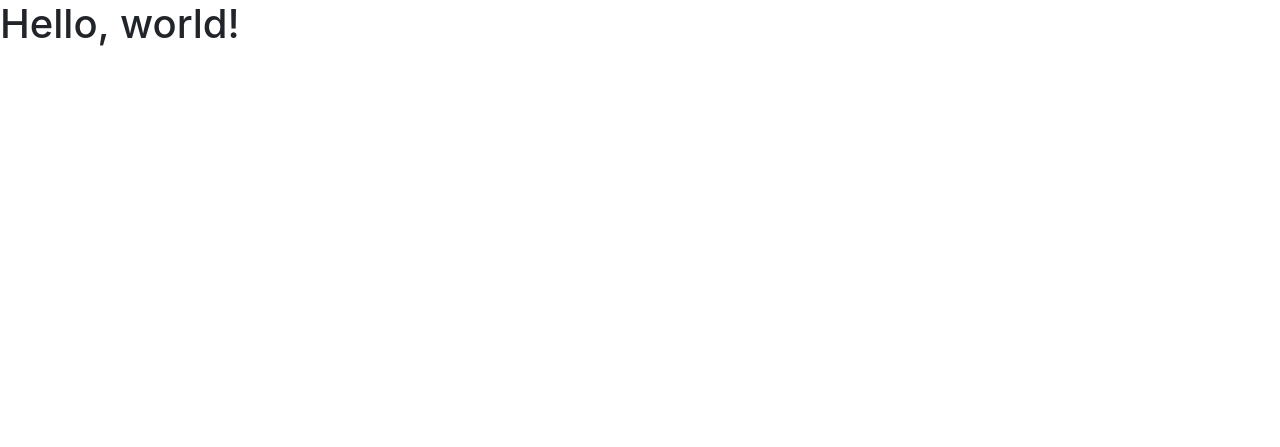
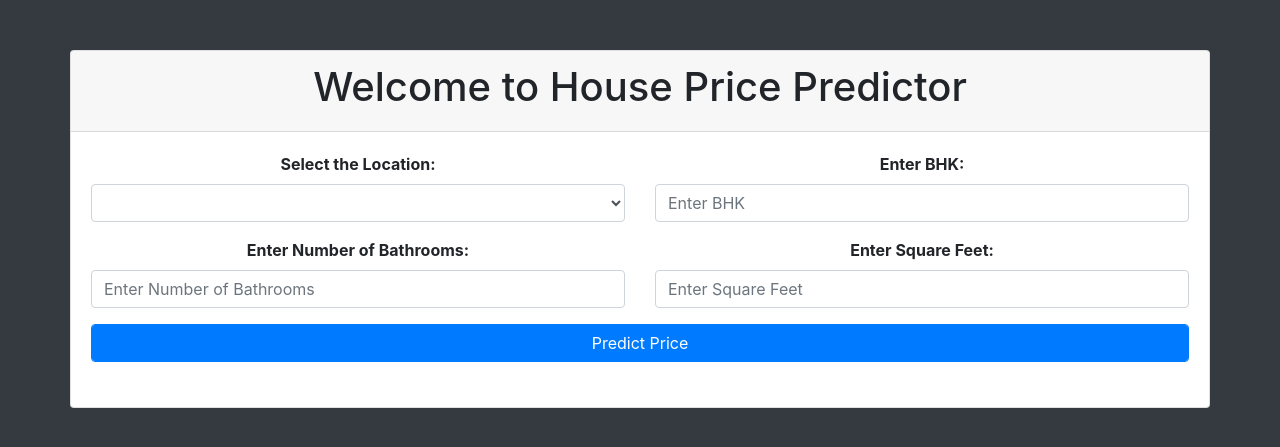
Before and after one commit to Roopanshi-Marwaha/Bangalore_House_Price_Prediction, a Flask app: page / in a window 1280 px wide. Shown: the top 447 px of the page. Run offline with Flask 3, Linux system fonts and the light colour scheme; lists and menus that the app fills with data are empty.

Commit message:
Basic Layout read

```diff
--- a/templates/index.html
+++ b/templates/index.html
@@ -10,8 +10,59 @@
 
     <title>House Price Predictor</title>
   </head>
-  <body>
-    <h1>Hello, world!</h1>
+  <body class="bg-dark">
+    <div class="container">
+        <div class="row">
+            <div class="card" style="width: 100%; height: 100%; margin-top:50px">
+                <div class="card-header" style="text-align: center">
+                    <h1>Welcome to House Price Predictor</h1>
+                </div>
+
+                <div class="card-body">
+                    <form method="post" accept-charset="utf-8">
+
+                        <div class="row">
+
+                            <div class="col-md-6 form-group" style="text-align: center">
+                                <label for="location"><b>Select the Location:</b></label>
+                                <select class="selectpicker form-control" id="location" name="location" required>
+
+                                </select>
+                            </div>
+
+
+                            <div class="col-md-6 form-group" style="text-align: center">
+                                <label for="bhk"><b>Enter BHK:</b></label>
+                                <input type="text" class="form-control" id="bhk" name="bhk" placeholder="Enter BHK">
+                            </div>
+
+
+                            <div class="col-md-6 form-group" style="text-align: center">
+                                <label for="bath"><b>Enter Number of Bathrooms:</b></label>
+                                <input type="text" class="form-control" id="bath" name="bath" placeholder="Enter Number of Bathrooms">
+                            </div>
+
+
+                            <div class="col-md-6 form-group" style="text-align: center">
+                                <label for="total_sqft"><b>Enter Square Feet:</b></label>
+                                <input type="text" class="form-control" id="total_sqft" name="total_sqft" placeholder="Enter Square Feet">
+                            </div>
+
+                            <div class="col-md-12 form-group">
+                            <button class="btn btn-primary form-control" onclick="send_data()">Predict Price</button>
+                            </div>
+
+                        </div>
+
+                    </form>
+
+                    <div class="col-md-12" style="text-align: center">
+                        <h3><span id="prediction"></span></h3>
+                    </div>
+                </div>
+            </div>
+        </div>
+    </div>
 
     <!-- Optional JavaScript -->
     <!-- jQuery first, then Popper.js, then Bootstrap JS -->
```
